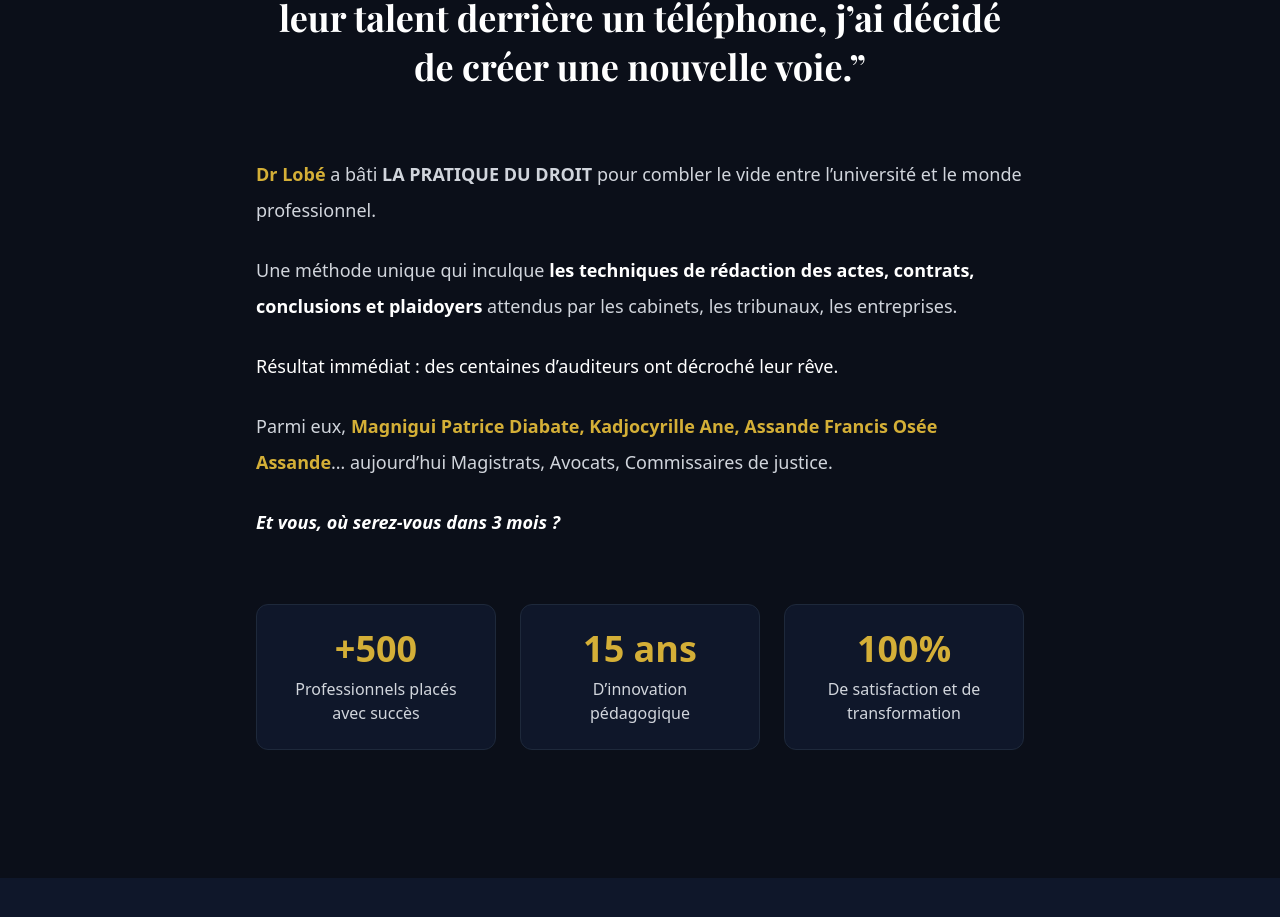
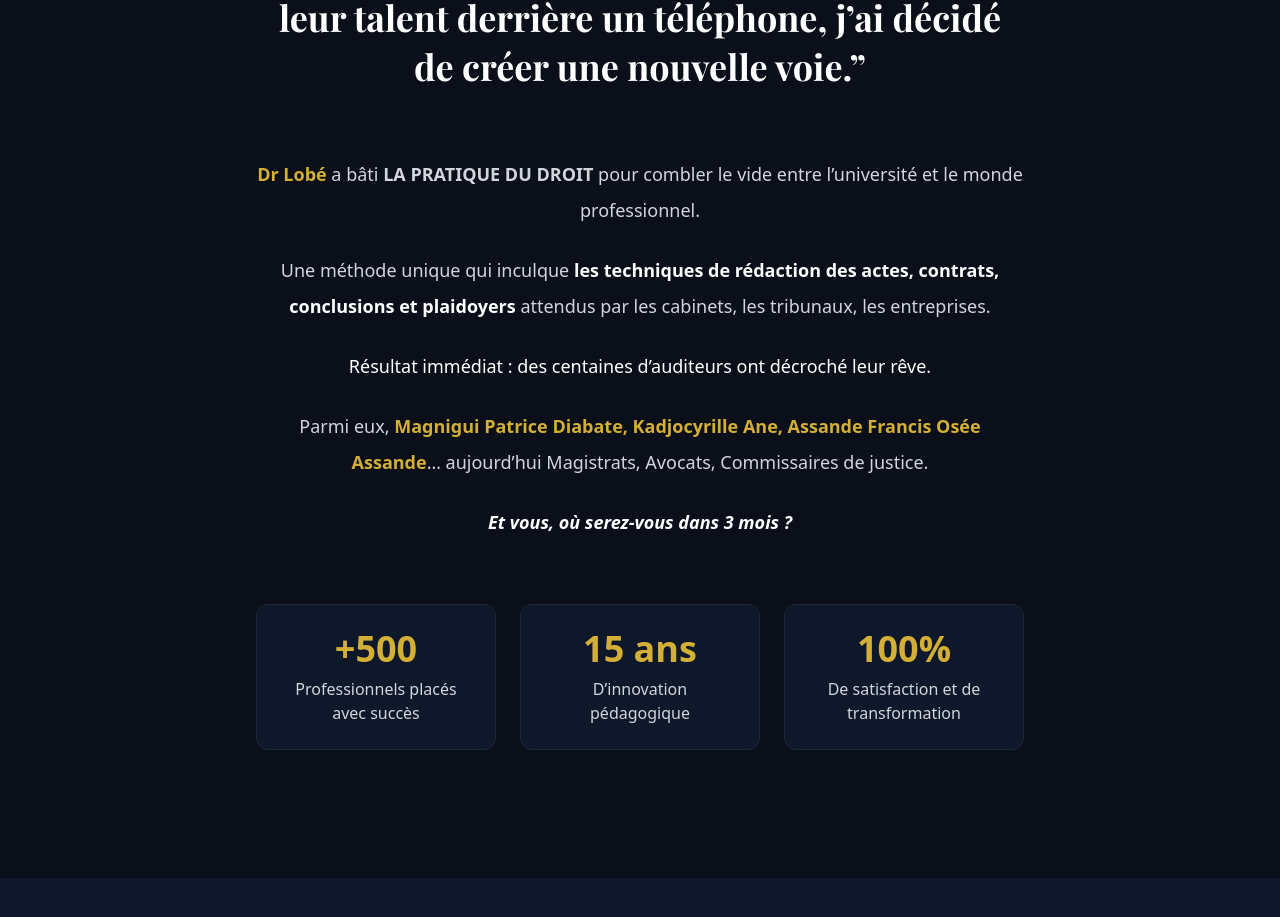
Before and after one commit to PATAWALA/Cabinet-d-Affaires-Juridiques, a Next.js app: page / in a window 1280 px wide. Shown: the part 1621-2538 px from the top of the page. Built offline with nearby package versions, Linux system fonts and the light colour scheme; no server answers; a web font is replaced by a local one.

Commit message:
27 updte

```diff
--- a/src/components/StorySection.tsx
+++ b/src/components/StorySection.tsx
@@ -12,9 +12,9 @@
 export default function StorySection() {
   return (
     <section className="py-24 lg:py-32 px-4 bg-[#0B0F19]">
-      <div className="max-w-5xl mx-auto space-y-16">
+      <div className="max-w-5xl mx-auto space-y-16 text-center">
         {/* Portrait + citation */}
-        <div className="flex flex-col items-center text-center space-y-8">
+        <div className="flex flex-col items-center space-y-8">
           <div className="relative">
             <div className="rounded-xl overflow-hidden border-2 border-[#D4AF37]/30 shadow-[0_0_30px_rgba(212,175,55,0.15)] w-64 sm:w-80">
               <Image
@@ -37,8 +37,8 @@
           </h2>
         </div>
 
-        {/* Texte narratif */}
-        <div className="text-gray-300 text-lg leading-loose space-y-6 max-w-3xl mx-auto text-left">
+        {/* Texte narratif – centré */}
+        <div className="text-gray-300 text-lg leading-loose space-y-6 max-w-3xl mx-auto">
           <p>
             <span className="text-[#D4AF37] font-semibold">Dr Lobé</span> a bâti{" "}
             <strong>LA PRATIQUE DU DROIT</strong> pour combler le vide entre l’université et le monde professionnel.
@@ -64,17 +64,17 @@
           </p>
         </div>
 
-        {/* Chiffres marquants */}
+        {/* Chiffres marquants – centrés */}
         <div className="grid md:grid-cols-3 gap-6 max-w-3xl mx-auto">
-          <div className="bg-[#0f172a] border border-[#1E293B] rounded-xl p-6 text-center">
+          <div className="bg-[#0f172a] border border-[#1E293B] rounded-xl p-6">
             <div className="text-4xl font-bold text-[#D4AF37]">+500</div>
             <div className="text-gray-300 mt-2">Professionnels placés avec succès</div>
           </div>
-          <div className="bg-[#0f172a] border border-[#1E293B] rounded-xl p-6 text-center">
+          <div className="bg-[#0f172a] border border-[#1E293B] rounded-xl p-6">
             <div className="text-4xl font-bold text-[#D4AF37]">15 ans</div>
             <div className="text-gray-300 mt-2">D’innovation pédagogique</div>
           </div>
-          <div className="bg-[#0f172a] border border-[#1E293B] rounded-xl p-6 text-center">
+          <div className="bg-[#0f172a] border border-[#1E293B] rounded-xl p-6">
             <div className="text-4xl font-bold text-[#D4AF37]">100%</div>
             <div className="text-gray-300 mt-2">De satisfaction et de transformation</div>
           </div>
```
